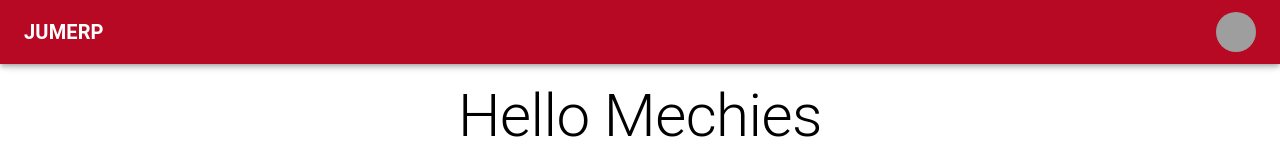
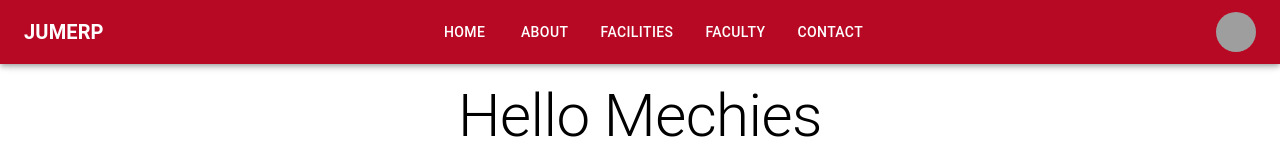
Before and after one commit to naby001/ju_mech_erp_client_side_org, a React (Vite) app: page / in a window 1280 px wide. Shown: the top 160 px of the page. Built offline with nearby package versions, Linux system fonts and the light colour scheme; grey boxes are pictures that could not be loaded.

Commit message:
modified the navbar

```diff
--- a/src/components/Navbar.jsx
+++ b/src/components/Navbar.jsx
@@ -1,34 +1,74 @@
 "use client";
 
-import { AppBar, Toolbar, Typography, Box, Button, Avatar } from "@mui/material";
+import React, { useState } from "react";
+import { AppBar, Toolbar, Typography, Box, Button, Avatar, Menu, MenuItem } from "@mui/material";
 import { useSelector } from "react-redux";
+import { Link } from "react-router-dom";
 
-export default function Navbar({  }) {
-  const user=useSelector((state)=>state.user);
-  console.log(user);
+export default function Navbar() {
+  const user = useSelector((state) => state.user);
+  const [anchorEl, setAnchorEl] = useState(null);
+
+  const handleMenuOpen = (event) => {
+    setAnchorEl(event.currentTarget);
+  };
+
+  const handleMenuClose = () => {
+    setAnchorEl(null);
+  };
+
   return (
     <AppBar position="fixed" sx={{ bgcolor: "#b70924" }}>
       <Toolbar sx={{ minHeight: "50px", display: "flex", justifyContent: "space-between" }}>
-        {/* Left: User Full Name */}
+        {/* Left: Logo or Title */}
         <Typography variant="h6" sx={{ fontWeight: "bold" }}>
-         JUMERP
+          JUMERP
         </Typography>
 
-        {/* Right: Sign In, Sign Up, and User Avatar */}
+        {/* Center: Navigation Links */}
         <Box sx={{ display: "flex", alignItems: "center", gap: 2 }}>
-          {/* <Button color="inherit">Sign In</Button>
-          <Button color="inherit">Sign Up</Button> */}
-             <Typography  sx={{ fontWeight: "bold", fontSize:"15px" }}>
-         {user.fullName}
-        </Typography>
+          <Button color="inherit" component={Link} to="/">
+            Home
+          </Button>
+          <Button color="inherit" component={Link} to="/about">
+            About
+          </Button>
+          <Button color="inherit" component={Link} to="/facilities">
+            Facilities
+          </Button>
+          <Button color="inherit" component={Link} to="/faculty">
+            Faculty
+          </Button>
+          <Button color="inherit" component={Link} to="/contact">
+            Contact
+          </Button>
+        </Box>
+
+        {/* Right: User Full Name and Avatar */}
+        <Box sx={{ display: "flex", alignItems: "center", gap: 2 }}>
+          <Typography sx={{ fontWeight: "bold", fontSize: "15px" }}>
+            {user.fullName}
+          </Typography>
           <Avatar
             src={user?.avatar || "/default-avatar.png"}
             alt={user?.fullName}
-            sx={{ width: 40, height: 40 }}
+            sx={{ width: 40, height: 40, cursor: "pointer" }}
+            onClick={handleMenuOpen}
           />
+          <Menu
+            anchorEl={anchorEl}
+            open={Boolean(anchorEl)}
+            onClose={handleMenuClose}
+          >
+            <MenuItem component={Link} to="/auth" onClick={handleMenuClose}>
+              Login
+            </MenuItem>
+            <MenuItem component={Link} to="/admin-login" onClick={handleMenuClose}>
+              Administrative Login
+            </MenuItem>
+          </Menu>
         </Box>
       </Toolbar>
     </AppBar>
-
   );
 }
```
